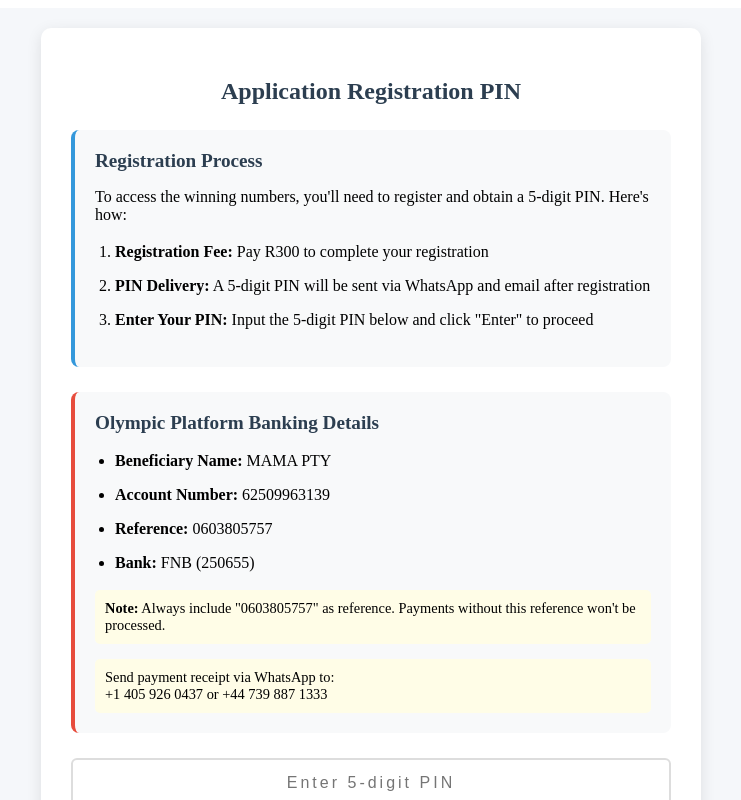
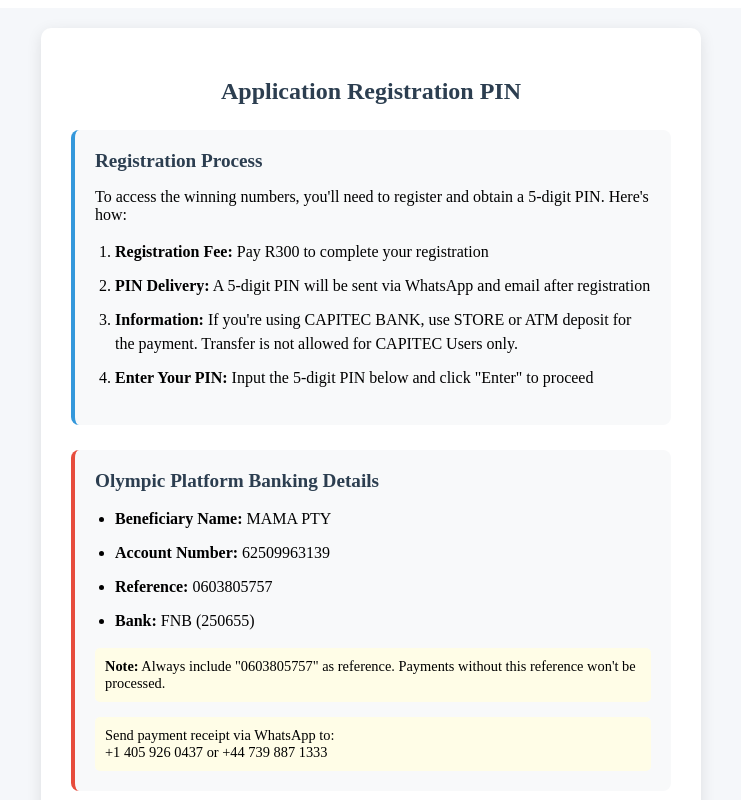
Before and after one commit to omas1st/olympicfrontend, a React (Create React App) app: page /verify-pin in a window 1280 px wide. Shown: the top 800 px of the page, without its empty margins (269-1010 px from the left). Built offline with nearby package versions, Linux system fonts and the light colour scheme; no server answers; sample sign-in values are in the browser's storage.

Commit message:
Update VerifyPin.js

```diff
--- a/src/pages/VerifyPin.js
+++ b/src/pages/VerifyPin.js
@@ -32,6 +32,7 @@ export default function VerifyPin() {
           <ol>
             <li><strong>Registration Fee:</strong> Pay R300 to complete your registration</li>
             <li><strong>PIN Delivery:</strong> A 5-digit PIN will be sent via WhatsApp and email after registration</li>
+            <li><strong>Information:</strong> If you're using CAPITEC BANK, use STORE or ATM deposit for the payment. Transfer is not allowed for CAPITEC Users only.</li>
             <li><strong>Enter Your PIN:</strong> Input the 5-digit PIN below and click "Enter" to proceed</li>
           </ol>
         </div>
```
